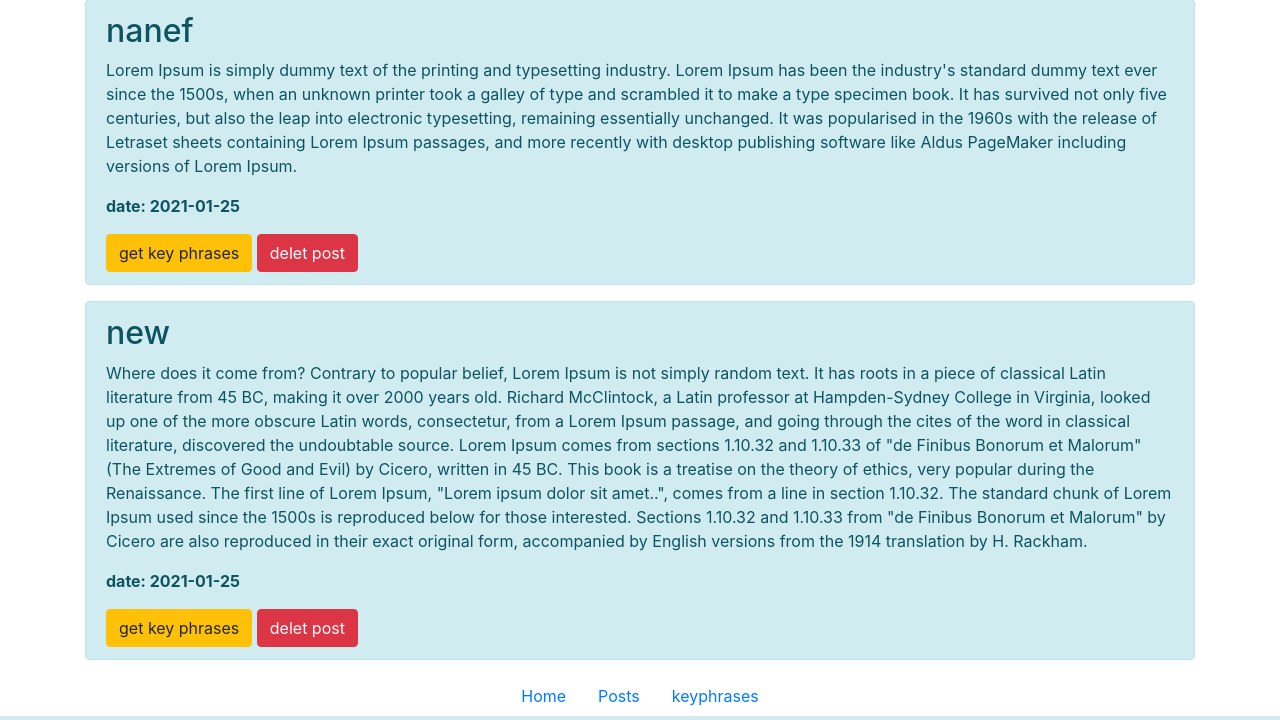
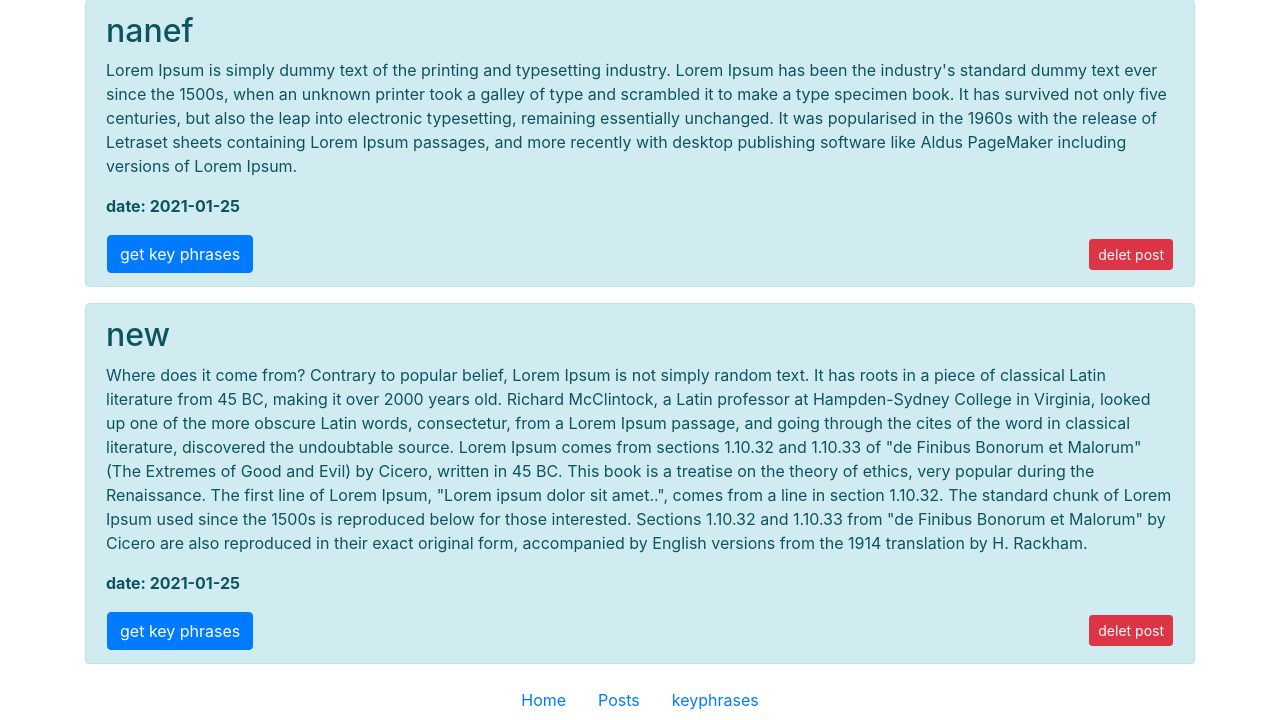
Before and after one commit to Zimitrius/app_py, a Flask app: page /posts in a window 1280 px wide. Shown: the part 105-825 px from the top of the page. Run offline with Flask 2, Linux system fonts and the light colour scheme; data comes from the database, SQL or seed files in the repository; some libraries are stand-ins or nearby versions.

Commit message:
beauty....

```diff
--- a/templates/base.html
+++ b/templates/base.html
@@ -1,6 +1,21 @@
 
 <!doctype html>
 <html lang="en">
+<style>
+   table.text  {
+    width:  100%; /* Ширина таблицы */
+    border-spacing: 50; /* Расстояние между ячейками */
+   }
+   table.text td {
+    width: 10%; /* Ширина ячеек */
+    vertical-align:  bottom\\; /* Выравнивание по верхнему краю */
+   }
+   td.rightcol { /* Правая ячейка */
+    text-align: right; /* Выравнивание по правому краю */
+
+   }
+</style>
+
 <head>
     <meta charset="UTF-8">
     <meta name="viewport"
--- a/templates/create-article.html
+++ b/templates/create-article.html
@@ -11,8 +11,10 @@
         <form method="post">
         <!--<form action="/create-article ">-->
             <input type="text" name="title" id="title" class="form-control" placeholder="enter name"><br>
-            <textarea name="text" rows="15" id="text" class="form-control" placeholder="enter text"></textarea><br>
-            <input type="submit" class="btn btn-success" value="save">
+            <textarea name="text" rows="15" id="text" class="form-control" placeholder="enter text"></textarea>
+            <br>
+            <input type="submit" class="btn btn-outline-success btn-sm btn-block" value="submit">
+            <br>
         </form>
     </div>
 {% endblock %}
--- a/templates/posts.html
+++ b/templates/posts.html
@@ -13,8 +13,13 @@
                 <h2>{{ e.title }}</h2>
                 <p>{{ e.text }}</p>
                 <p><b>date: {{ e.date.date() }}</b></p>
-                <a href="/posts/{{ e.id }}" class="btn btn-warning">get key phrases</a>
-                <a href="/posts/{{ e.id }}/del" class="btn btn-danger">delet post</a>
+
+                <table class="text">
+                <tr>
+                    <td><a href="/posts/{{ e.id }}" class="btn btn-primary">get key phrases</a></td>
+                    <td class="rightcol"><a href="/posts/{{ e.id }}/del" class="btn btn-danger btn-sm">delet post</a></td>
+                </tr>
+            </table>
             </div>
         {% endfor %}
     </div>
```
Also changed, not shown: templates/chek_wiki.html (+13 -4 lines), templates/post_keyphrases.html (+9 -1 lines).
